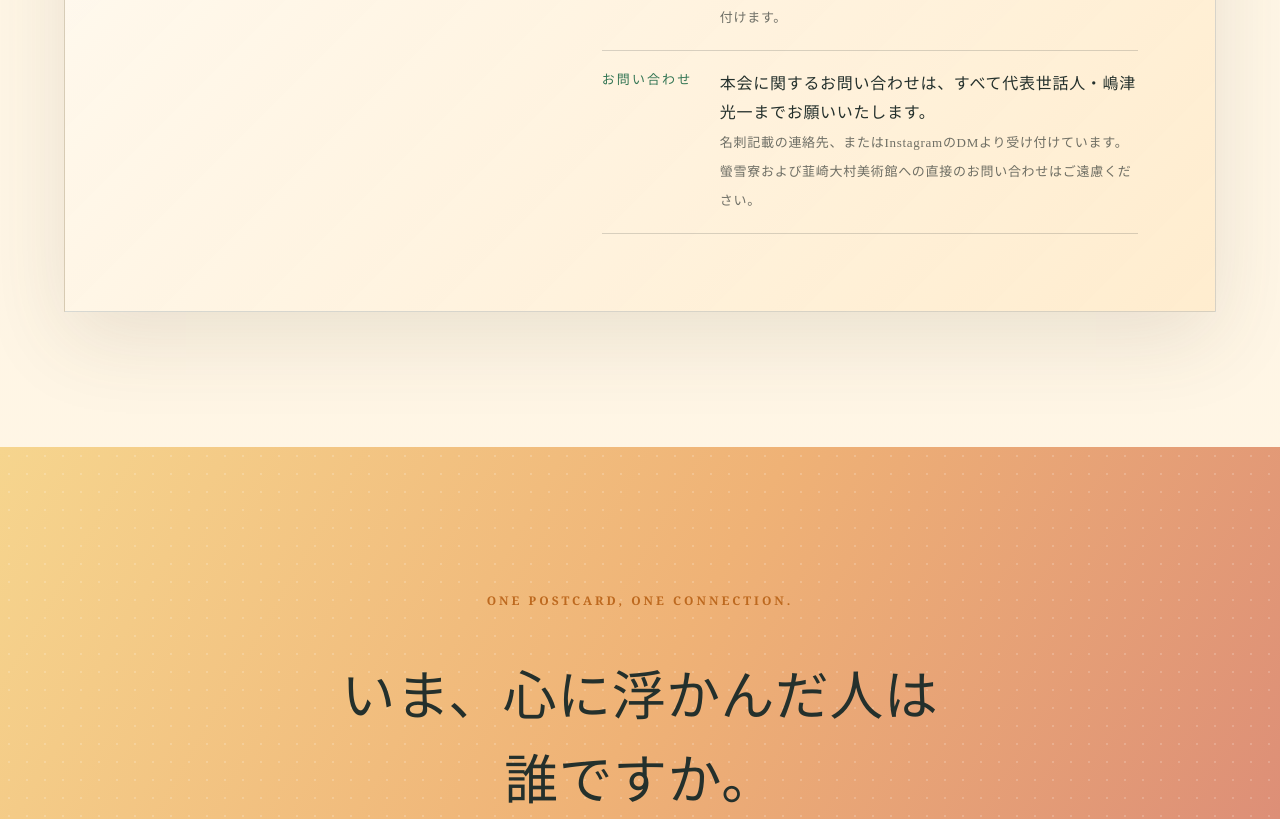
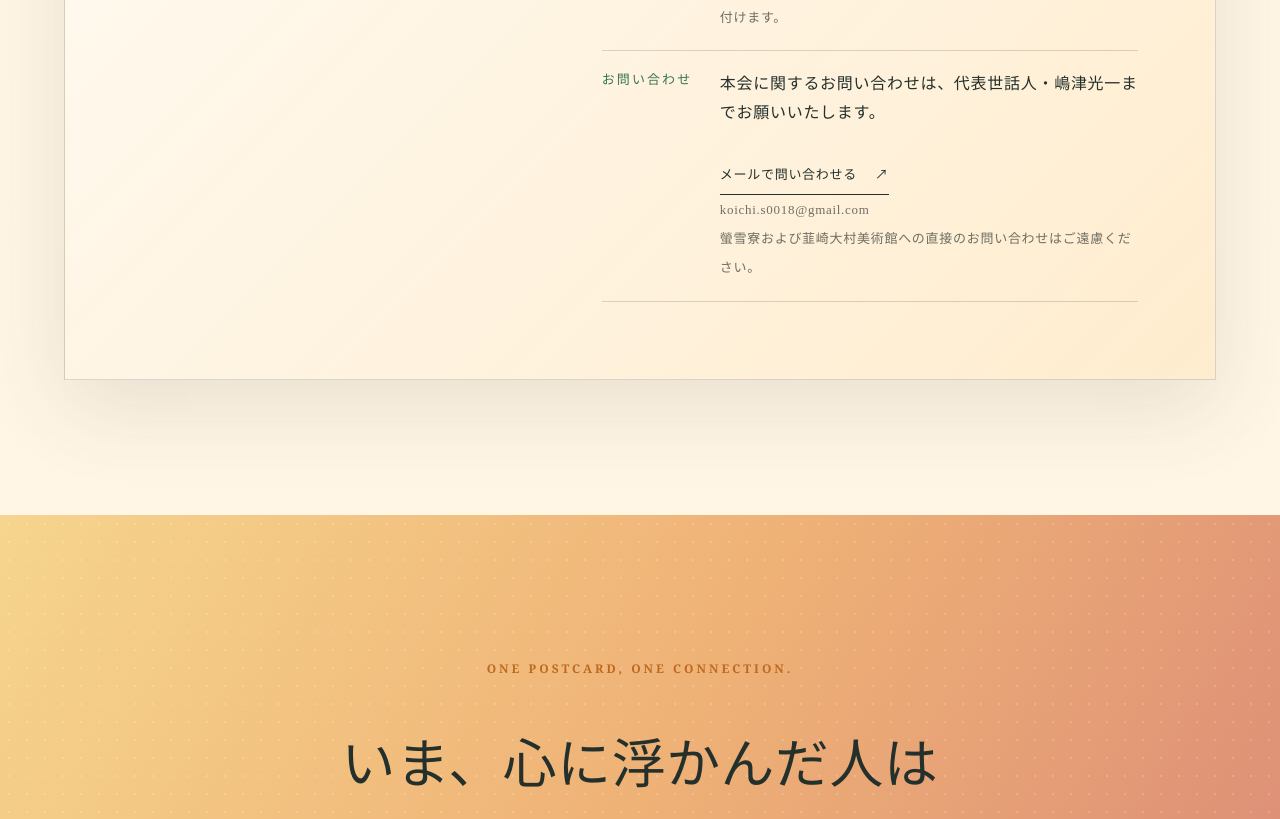
Before and after one commit to koichis0018-coder/yamanashi-hagakibito, a Next.js app: page / in a window 1280 px wide. Shown: the part 3960-4779 px from the top of the page. Built offline with nearby package versions, Linux system fonts and the light colour scheme.

Commit message:
メッセージボックスを追加

```diff
--- a/app/page.tsx
+++ b/app/page.tsx
@@ -159,12 +159,19 @@ export default function Home() {
                <div>
                 <dt>お問い合わせ</dt>
                           <dd>
-                  本会に関するお問い合わせは、すべて代表世話人・嶋津光一までお願いいたします。<br />
+                本会に関するお問い合わせは、代表世話人・嶋津光一までお願いいたします。<br />
+                <a
+                  className="text-link"
+                  href="mailto:koichi.s0018@gmail.com?subject=%E7%AC%AC4%E5%9B%9E%E5%B1%B1%E6%A2%A8%E3%81%AF%E3%81%8C%E3%81%8D%E3%81%B3%E3%81%A8%E3%81%AE%E9%9B%86%E3%81%84%E3%81%AB%E3%81%A4%E3%81%84%E3%81%A6"
+                >
+                  メールで問い合わせる <span>↗</span>
+                </a><br />
+                <small>koichi.s0018@gmail.com</small><br />
                 <small>
-                    名刺記載の連絡先、またはInstagramのDMより受け付けています。
                   螢雪寮および韮崎大村美術館への直接のお問い合わせはご遠慮ください。
                 </small>
               </dd>
+
               </div>
           </dl>
         </div>
```
Lines whose indentation alone changed are shown as unchanged.
